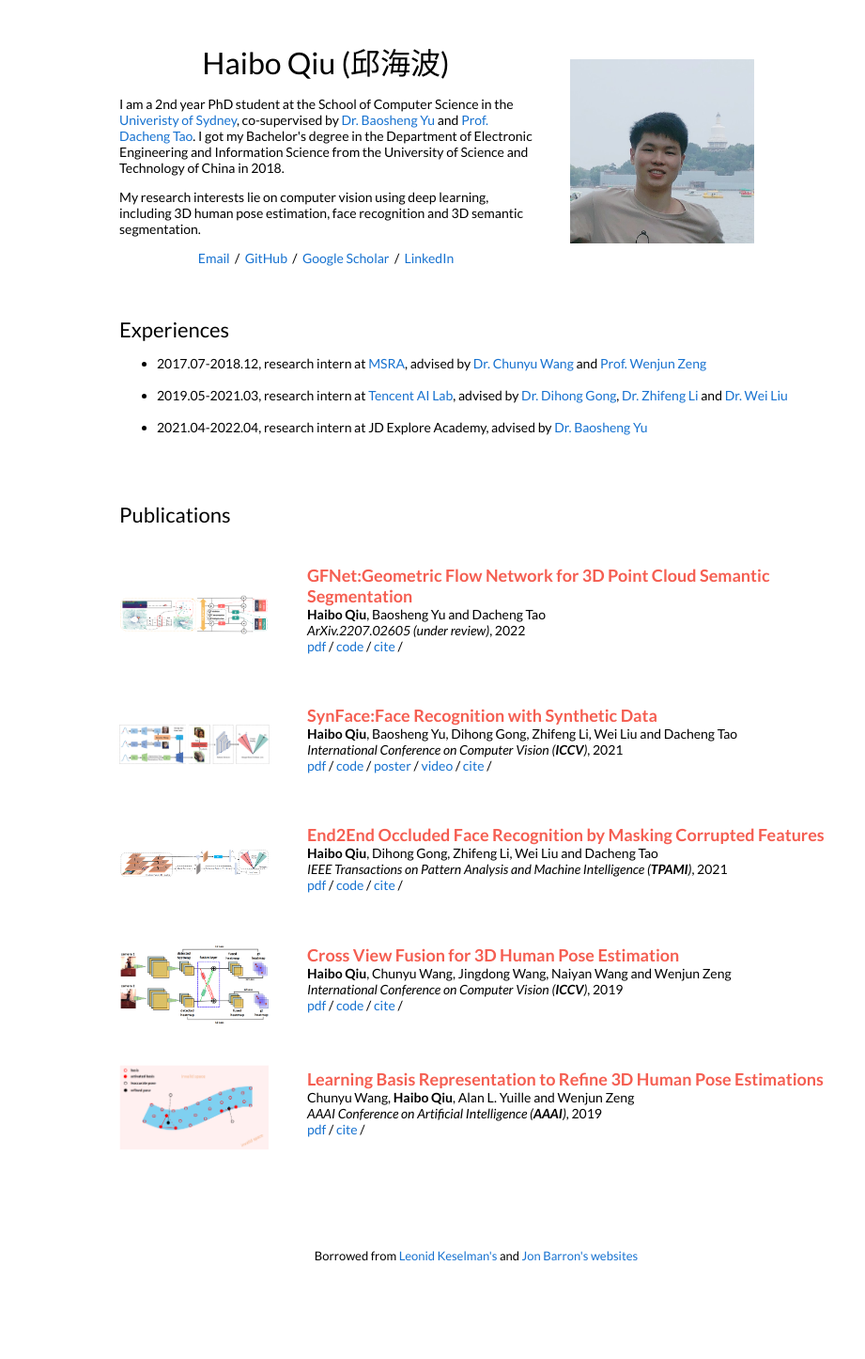
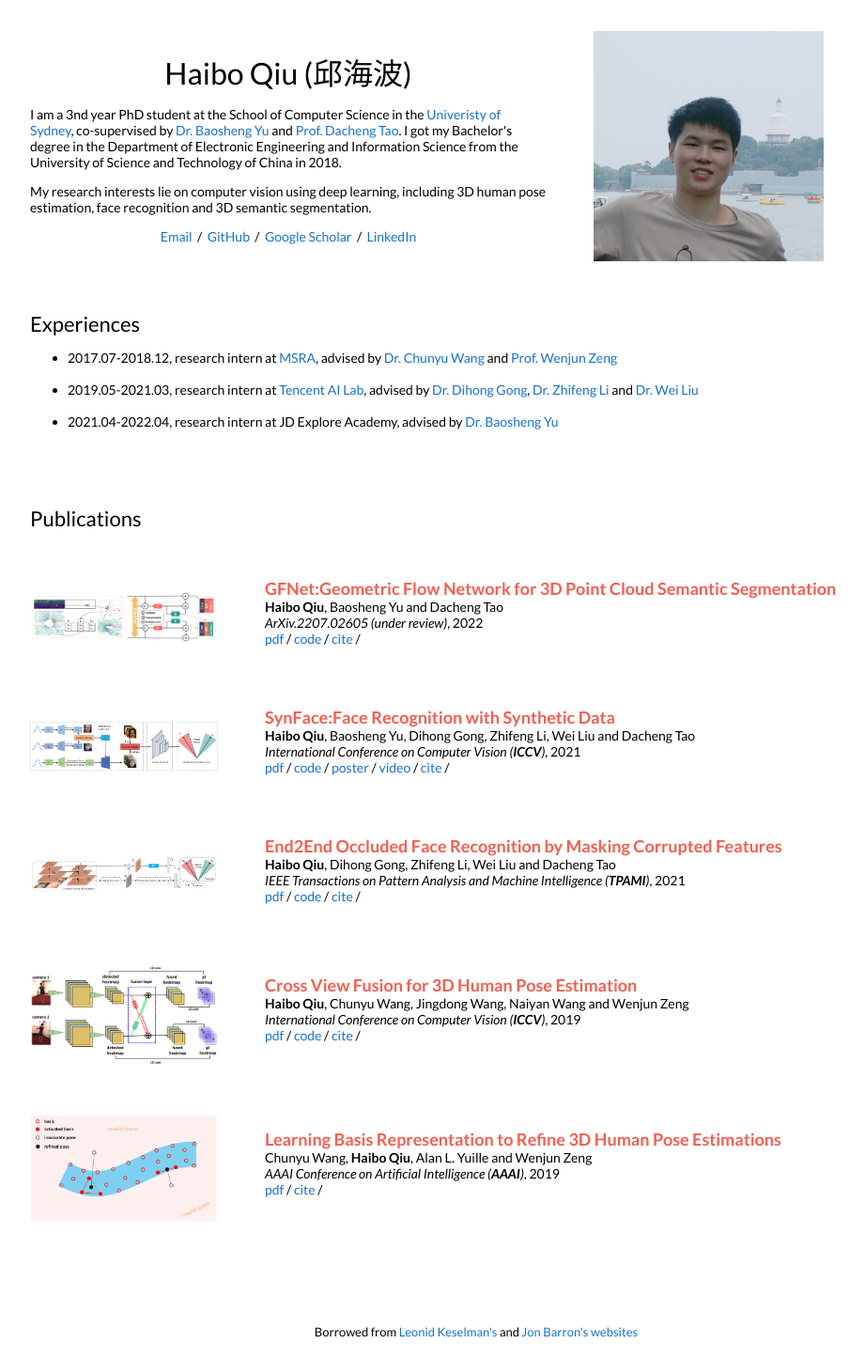
Before and after one commit to haibo-qiu/haibo-qiu.github.io, a Jekyll site: the page built from _posts/2022-07-26-GFNet.markdown, in a window 1280 px wide. Shown: the whole page at 94% size, without its empty margins (133-1054 px from the left). Built offline with Jekyll 4.4.1, drawn with Linux system fonts in a browser that asks for light colours; a script that is not in the unit is left out; before the commit the page ends 1365 px from its top, so only the background shows below that.

Commit message:
Update default.html

```diff
--- a/_layouts/default.html
+++ b/_layouts/default.html
@@ -19,7 +19,7 @@
 
 
 <body>
-  <table style="width:100%;max-width:800px;border:0px;border-spacing:0px;border-collapse:separate;margin-right:auto;margin-left:auto;">
+  <table style="width:100%;max-width:1000px;border:0px;border-spacing:0px;border-collapse:separate;margin-right:auto;margin-left:auto;">
     <tr style="padding:0px">
       <td style="padding:0px">
         <table style="width:100%;border:0px;border-spacing:0px;border-collapse:separate;margin-right:auto;margin-left:auto;">
@@ -28,7 +28,7 @@
               <h1>
                 Haibo Qiu (邱海波)
               </h1>
-              <p>I am a 2nd year PhD student at the School of Computer Science in the <a href="https://www.sydney.edu.au/">Univeristy of Sydney</a>, co-supervised by <a href="https://scholar.google.com/citations?user=fjzIdMQAAAAJ&hl=en">Dr. Baosheng Yu</a> and <a href="https://scholar.google.com/citations?user=RwlJNLcAAAAJ&hl=en">Prof. Dacheng Tao</a>. I got my Bachelor's degree in the Department of Electronic Engineering and Information Science from the University of Science and Technology of China in 2018.
+              <p>I am a 3nd year PhD student at the School of Computer Science in the <a href="https://www.sydney.edu.au/">Univeristy of Sydney</a>, co-supervised by <a href="https://scholar.google.com/citations?user=fjzIdMQAAAAJ&hl=en">Dr. Baosheng Yu</a> and <a href="https://scholar.google.com/citations?user=RwlJNLcAAAAJ&hl=en">Prof. Dacheng Tao</a>. I got my Bachelor's degree in the Department of Electronic Engineering and Information Science from the University of Science and Technology of China in 2018.
               </p>
               <p>
                 My research interests lie on computer vision using deep learning, including 3D human pose estimation, face recognition and 3D semantic segmentation.
```
